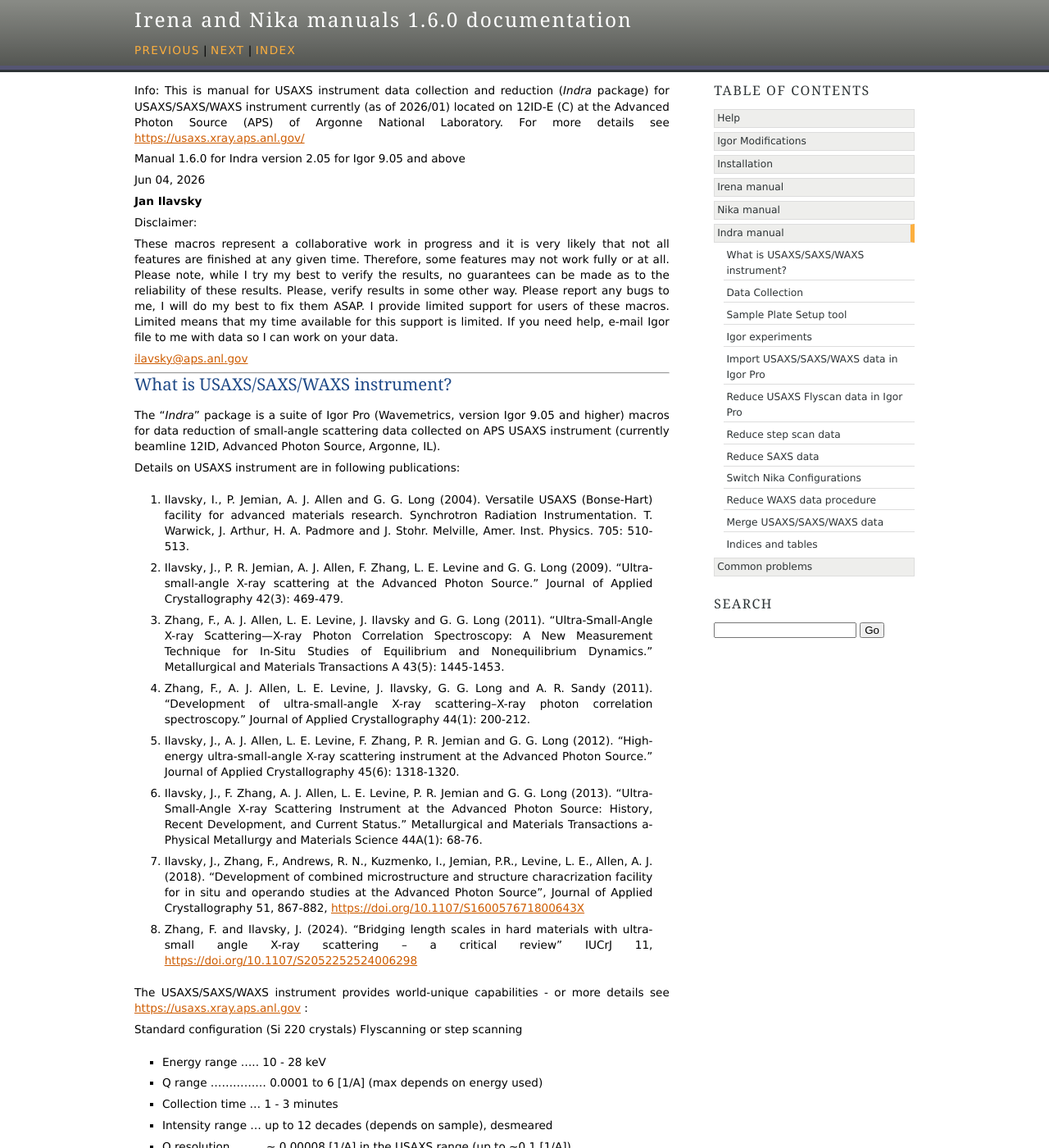
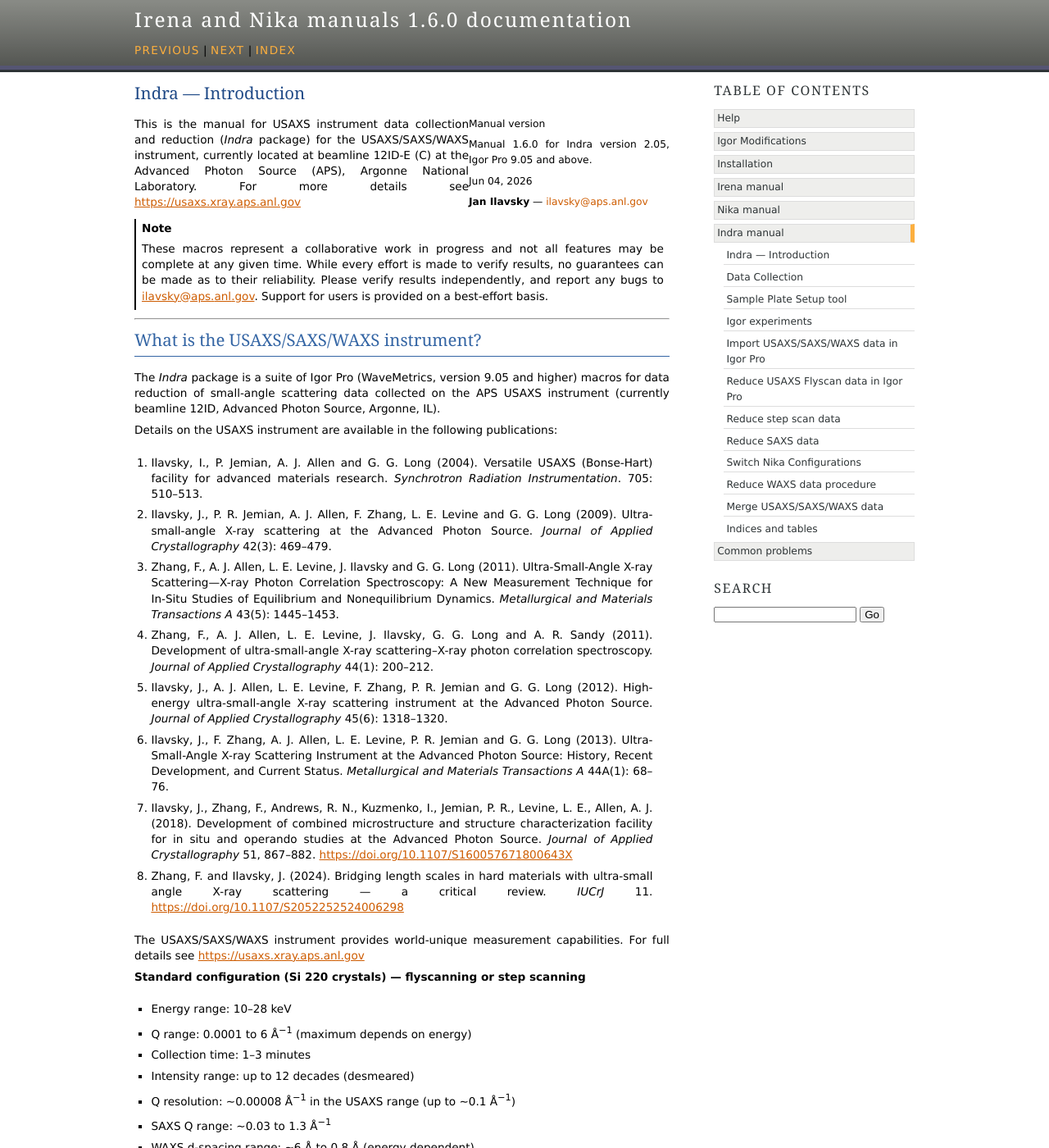
Before and after one commit to jilavsky/SAXS_IgorCodeDocs, a Sphinx documentation site: the page built from docs/source/Indra/Introduction.rst, in a window 1280 px wide and 1400 px high. Shown: the whole window at 82% size. Built offline with Sphinx 7.4.7, drawn with Linux system fonts in a browser that asks for light colours; some of the changed text lies outside the part shown.

Commit message:
Docs cleanup Batch I-1: Indra Introduction, SwitchNika, StepscanDataReduction
- Introduction: add page title, sidebar, note:: directive, fix typos, proper units
- SwitchNikaConfigurations: normalize headings/figures, warning:: directive
- StepscanDataReduction: normalize heading, note:: for incomplete chapter

Co-Authored-By: Claude Sonnet 4.6 (1M context) <noreply@anthropic.com>

```diff
--- a/docs/source/Indra/Introduction.rst
+++ b/docs/source/Indra/Introduction.rst
@@ -1,84 +1,102 @@
+.. _indra-introduction:
 .. _introduction:
 
 .. index::
     Indra; Introduction
 
+Indra — Introduction
+====================
 
+.. sidebar:: Manual version
 
-Info:
-This is manual for USAXS instrument data collection and reduction (*Indra* package) for USAXS/SAXS/WAXS instrument currently (as of 2026/01) located on 12ID-E (C) at the Advanced Photon Source (APS) of Argonne National Laboratory. For more details see https://usaxs.xray.aps.anl.gov/
+   Manual |release| for Indra version 2.05, Igor Pro 9.05 and above.
 
-Manual |release| for Indra version 2.05 for Igor 9.05 and above
+   |today|
 
-|today|
+   **Jan Ilavsky** — ilavsky@aps.anl.gov
 
-**Jan Ilavsky**
+This is the manual for USAXS instrument data collection and reduction
+(*Indra* package) for the USAXS/SAXS/WAXS instrument, currently located at
+beamline 12ID-E (C) at the Advanced Photon Source (APS), Argonne National
+Laboratory. For more details see https://usaxs.xray.aps.anl.gov
 
-Disclaimer:
+.. note::
 
-These macros represent a collaborative work in progress and it is very likely that not all features are finished at any given time. Therefore, some features may not work fully or at all. Please note, while I try my best to verify the results, no guarantees can be made as to the reliability of these results. Please, verify results in some other way. Please report any bugs to me, I will do my best to fix them ASAP. I provide limited support for users of these macros. Limited means that my time available for this support is limited. If you need help, e-mail Igor file to me with data so I can work on your data.
+   These macros represent a collaborative work in progress and not all
+   features may be complete at any given time. While every effort is made to
+   verify results, no guarantees can be made as to their reliability. Please
+   verify results independently, and report any bugs to ilavsky@aps.anl.gov.
+   Support for users is provided on a best-effort basis.
 
-ilavsky@aps.anl.gov
+----
 
-****
-
-
-What is USAXS/SAXS/WAXS instrument?
------------------------------------
-
-
-The “\ *Indra*\ ” package is a suite of Igor Pro (Wavemetrics, version Igor 9.05 and higher) macros for data reduction of small-angle scattering data collected on APS USAXS instrument (currently beamline 12ID, Advanced Photon Source, Argonne, IL).
+What is the USAXS/SAXS/WAXS instrument?
+----------------------------------------
 
 .. index::
     USAXS instrument description
 
+The *Indra* package is a suite of Igor Pro (WaveMetrics, version 9.05 and
+higher) macros for data reduction of small-angle scattering data collected on
+the APS USAXS instrument (currently beamline 12ID, Advanced Photon Source,
+Argonne, IL).
 
-Details on USAXS instrument are in following publications:
-     1. Ilavsky, I., P. Jemian, A. J. Allen and G. G. Long (2004). Versatile USAXS (Bonse-Hart) facility for advanced materials research. Synchrotron Radiation Instrumentation. T. Warwick, J. Arthur, H. A. Padmore and J. Stohr. Melville, Amer. Inst. Physics. 705: 510-513.
-     2. Ilavsky, J., P. R. Jemian, A. J. Allen, F. Zhang, L. E. Levine and G. G. Long (2009). "Ultra-small-angle X-ray scattering at the Advanced Photon Source." Journal of Applied Crystallography 42(3): 469-479.
-     3. Zhang, F., A. J. Allen, L. E. Levine, J. Ilavsky and G. G. Long (2011). "Ultra-Small-Angle X-ray Scattering—X-ray Photon Correlation Spectroscopy: A New Measurement Technique for In-Situ Studies of Equilibrium and Nonequilibrium Dynamics." Metallurgical and Materials Transactions A 43(5): 1445-1453.
-     4. Zhang, F., A. J. Allen, L. E. Levine, J. Ilavsky, G. G. Long and A. R. Sandy (2011). "Development of ultra-small-angle X-ray scattering–X-ray photon correlation spectroscopy." Journal of Applied Crystallography 44(1): 200-212.
-     5. Ilavsky, J., A. J. Allen, L. E. Levine, F. Zhang, P. R. Jemian and G. G. Long (2012). "High-energy ultra-small-angle X-ray scattering instrument at the Advanced Photon Source." Journal of Applied Crystallography 45(6): 1318-1320.
-     6. Ilavsky, J., F. Zhang, A. J. Allen, L. E. Levine, P. R. Jemian and G. G. Long (2013). "Ultra-Small-Angle X-ray Scattering Instrument at the Advanced Photon Source: History, Recent Development, and Current Status." Metallurgical and Materials Transactions a-Physical Metallurgy and Materials Science 44A(1): 68-76.
-     7. Ilavsky, J., Zhang, F., Andrews, R. N., Kuzmenko, I., Jemian, P.R., Levine, L. E., Allen, A. J. (2018). "Development of combined microstructure and structure characrization facility for in situ and operando studies at the Advanced Photon Source", Journal of Applied Crystallography  51, 867-882, https://doi.org/10.1107/S160057671800643X
-     8. Zhang, F. and Ilavsky, J. (2024). "Bridging length scales in hard materials with ultra- small angle X-ray scattering – a critical review" IUCrJ 11, https://doi.org/10.1107/S2052252524006298
+Details on the USAXS instrument are available in the following publications:
 
+1. Ilavsky, I., P. Jemian, A. J. Allen and G. G. Long (2004). Versatile USAXS (Bonse-Hart) facility for advanced materials research. *Synchrotron Radiation Instrumentation*. 705: 510–513.
+2. Ilavsky, J., P. R. Jemian, A. J. Allen, F. Zhang, L. E. Levine and G. G. Long (2009). Ultra-small-angle X-ray scattering at the Advanced Photon Source. *Journal of Applied Crystallography* 42(3): 469–479.
+3. Zhang, F., A. J. Allen, L. E. Levine, J. Ilavsky and G. G. Long (2011). Ultra-Small-Angle X-ray Scattering—X-ray Photon Correlation Spectroscopy: A New Measurement Technique for In-Situ Studies of Equilibrium and Nonequilibrium Dynamics. *Metallurgical and Materials Transactions A* 43(5): 1445–1453.
+4. Zhang, F., A. J. Allen, L. E. Levine, J. Ilavsky, G. G. Long and A. R. Sandy (2011). Development of ultra-small-angle X-ray scattering–X-ray photon correlation spectroscopy. *Journal of Applied Crystallography* 44(1): 200–212.
+5. Ilavsky, J., A. J. Allen, L. E. Levine, F. Zhang, P. R. Jemian and G. G. Long (2012). High-energy ultra-small-angle X-ray scattering instrument at the Advanced Photon Source. *Journal of Applied Crystallography* 45(6): 1318–1320.
+6. Ilavsky, J., F. Zhang, A. J. Allen, L. E. Levine, P. R. Jemian and G. G. Long (2013). Ultra-Small-Angle X-ray Scattering Instrument at the Advanced Photon Source: History, Recent Development, and Current Status. *Metallurgical and Materials Transactions A* 44A(1): 68–76.
+7. Ilavsky, J., Zhang, F., Andrews, R. N., Kuzmenko, I., Jemian, P. R., Levine, L. E., Allen, A. J. (2018). Development of combined microstructure and structure characterization facility for in situ and operando studies at the Advanced Photon Source. *Journal of Applied Crystallography* 51, 867–882. https://doi.org/10.1107/S160057671800643X
+8. Zhang, F. and Ilavsky, J. (2024). Bridging length scales in hard materials with ultra-small angle X-ray scattering — a critical review. *IUCrJ* 11. https://doi.org/10.1107/S2052252524006298
 
+The USAXS/SAXS/WAXS instrument provides world-unique measurement capabilities.
+For full details see https://usaxs.xray.aps.anl.gov
 
-The USAXS/SAXS/WAXS instrument provides world-unique capabilities - or more details see https://usaxs.xray.aps.anl.gov :
+**Standard configuration (Si 220 crystals) — flyscanning or step scanning**
 
-Standard configuration (Si 220 crystals) Flyscanning or step scanning
+* Energy range: 10–28 keV
+* Q range: 0.0001 to 6 Å\ :sup:`−1` (maximum depends on energy)
+* Collection time: 1–3 minutes
+* Intensity range: up to 12 decades (desmeared)
+* Q resolution: ~0.00008 Å\ :sup:`−1` in the USAXS range (up to ~0.1 Å\ :sup:`−1`)
+* SAXS Q range: ~0.03 to 1.3 Å\ :sup:`−1`
+* WAXS d-spacing range: ~6 Å to 0.8 Å (energy dependent)
 
-  * Energy range .....  10 - 28 keV
-  * Q range ...............   0.0001 to 6 [1/A] (max depends on energy used)
-  * Collection time ...   1 - 3 minutes
-  * Intensity range ...   up to 12 decades (depends on sample), desmeared
-  * Q resolution ........   ~ 0.00008 [1/A] in the USAXS range (up to ~0.1 [1/A])
-  * SAXS ...................   Q range ~ 0.03 to 1.3 [1/A]
-  * WAXS ...................  d spacing range ~ 6A to 0.8 A, depending on energy
+**High resolution configuration (Si 440 crystals) — step scanning only**
 
+* Energy: 20 or 24 keV
+* Q range: 0.00003 to 6 Å\ :sup:`−1` (maximum depends on energy)
+* Collection time: 4–6 minutes
+* Intensity range: up to 12 decades (desmeared)
+* Q resolution: ~0.00003 Å\ :sup:`−1` in the USAXS range (up to ~0.1 Å\ :sup:`−1`)
+* SAXS Q range: ~0.03 to 1.3 Å\ :sup:`−1`
+* WAXS d-spacing range: ~6 Å to 0.8 Å (energy dependent)
 
-High resolution configuration (Si 440 crystals) step scanning only
-
-  * Energy ....................  20 or 24 keV
-  * Q range ...................   0.00003 to 6 [1/A] (max depends on energy used)
-  * Collection time ....... 4 - 6 minutes
-  * Intensity range ......  up to 12 decades (depends on sample), desmeared
-  * Q resolution ...........  ~ 0.00003 [1/A] in the USAXS range (up to ~0.1 [1/A])
-  * SAXS ........................   Q range ~ 0.03 to 1.3 [1/A]
-  * WAXS ....................... d spacing range ~ 6A to 0.8 A, depending on energy
+Data naming conventions
+~~~~~~~~~~~~~~~~~~~~~~~
 
 .. index::
     USAXS naming system
 
-When using USAXS instrument data reduction packages "Matilda" (automatic data reduction) and "Indra" and "Nika" (manual data reduction) your data are available in Igor for use with data analysis tools (like "Irena") with following naming systems:
+When using the USAXS instrument data reduction packages *Matilda* (automatic),
+*Indra*, and *Nika* (manual), reduced data are available in Igor Pro using the
+following naming conventions:
 
-* "USAXS" for USAXS data. Note, that you will normally have available multple versions of the data, the most inportant are slit smeared and desmeared versions which are used for data analysis.
+* ``USAXS`` — for USAXS data. Both slit-smeared and desmeared versions are
+  typically available; the desmeared version is used for most analyses.
+* ``QRS`` — for SAXS and WAXS data.
 
-* "QRS" for SAXS and WAXS.
+When using *Irena* to analyze, plot, or export data, select the appropriate
+``USAXS`` or ``QRS`` choice at the top of each panel.
 
-When you use "Irena" to analyze, plot, or even only export data, you need to select "USAXS" or "QRS" choice in the top of each panel.
+Instrument history
+~~~~~~~~~~~~~~~~~~
 
-**History of the instrument:**
-
-This instrument was built at Advanced Photn Source in 1998 at Beamline 33ID (UNICAT). It was moved to beamline 32ID in around 2005, around 2010 moved to 15ID (ChemMatCARS), around 2015 moved to 9ID, and in 2021 moved for short time to 20ID. It has been located at 12ID since APS-U upgrade in 2024. Details are available in : DOI: 10.1007/s11661-012-1431-y.
+This instrument was built at the Advanced Photon Source in 1998 at Beamline
+33ID (UNICAT). It was subsequently relocated to beamline 32ID (~2005),
+15ID — ChemMatCARS (~2010), 9ID (~2015), 20ID (2021, temporarily), and its
+current location at 12ID since the APS-U upgrade in 2024. Additional details
+are available at DOI: 10.1007/s11661-012-1431-y.
```
Also changed, not shown: docs/source/Indra/StepscanDataReduction.rst (+13 -8 lines), docs/source/Indra/SwitchNikaConfigurations.rst (+35 -24 lines).
